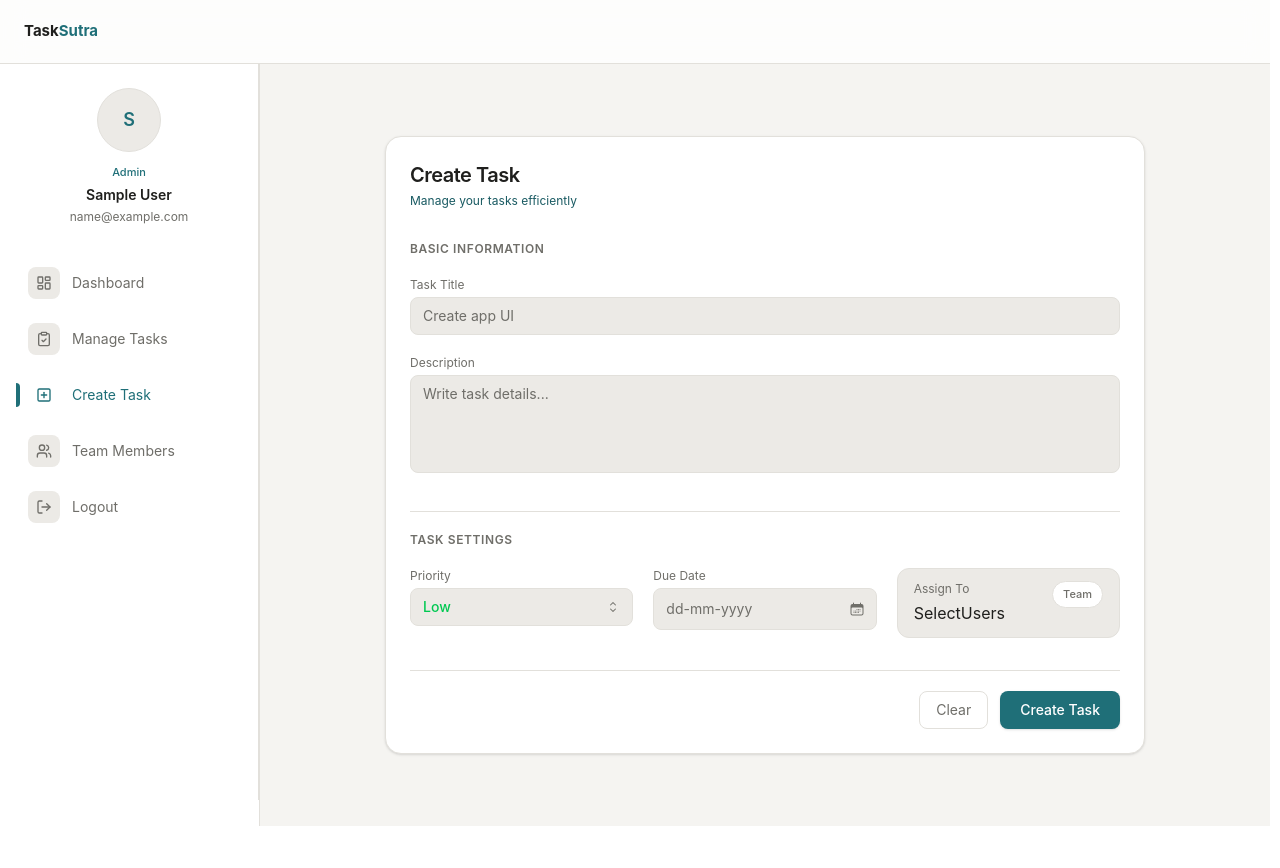
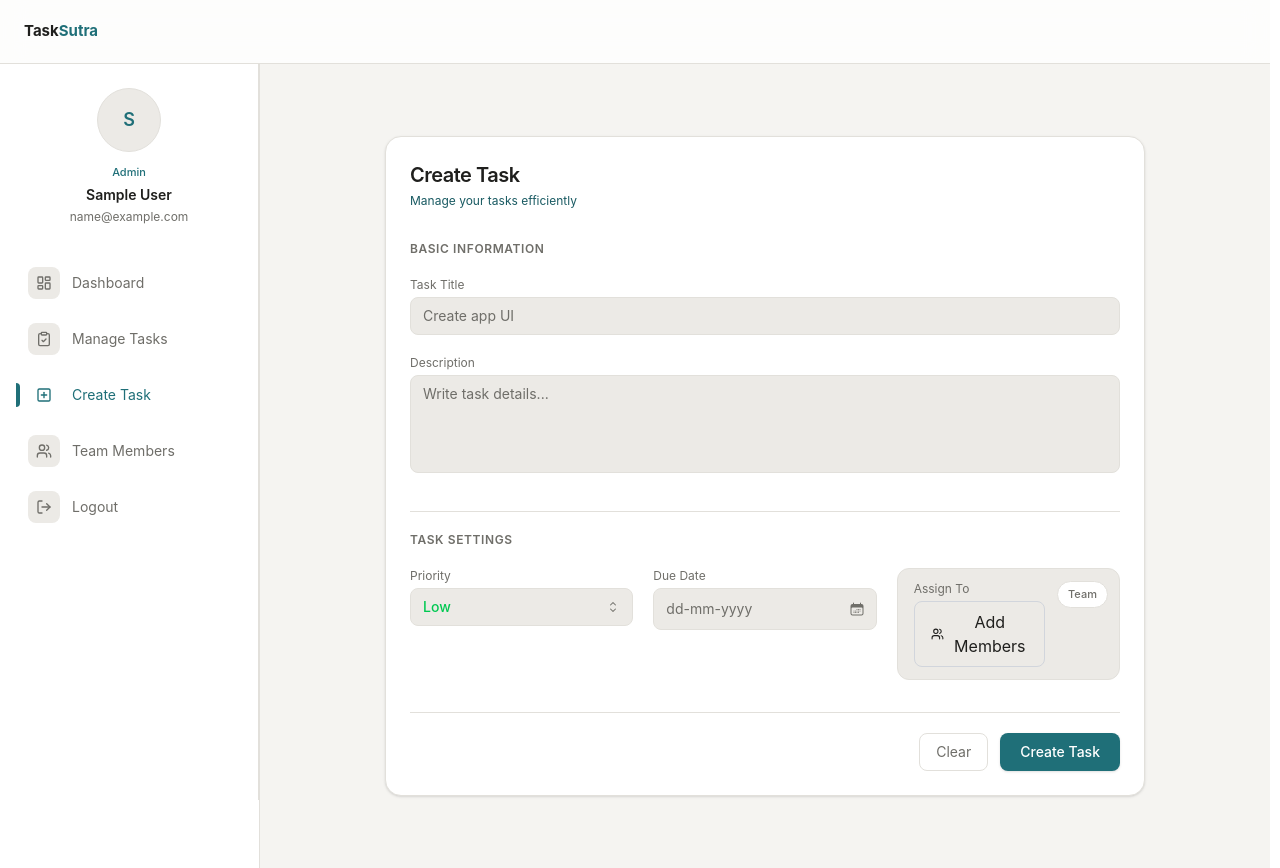
Before and after one commit to virendrasuryawanshi09/TaskSutra, a React (Vite) app in the folder frontend/: page /admin/create-task in a window 1280 px wide. Before the commit the page ends 826 px from the top, so only its background shows below. Built offline with nearby package versions, Linux system fonts and the light colour scheme; sample sign-in values are in the browser's storage.

Commit message:
feat: enhance SelectUsers component with user fetching and selection functionality; add Model component

```diff
--- /dev/null
+++ b/frontend/src/components/Model.jsx
@@ -0,0 +1,9 @@
+import React from 'react'
+
+const Model = ({children, isOpen, onClose, title}) => {
+  return (
+    <div>Model</div>
+  )
+}
+
+export default Model
--- a/frontend/src/components/input/SelectUsers.jsx
+++ b/frontend/src/components/input/SelectUsers.jsx
@@ -1,56 +1,62 @@
-import { useEffect, useState } from "react";
-import React from 'react'
+import React, { useEffect, useState } from "react";
 import axiosInstance from "../../utils/axiosInstance";
-import { set } from "react-datepicker/dist/dist/date_utils.js";
+import { API_PATHS } from "../../utils/apiPaths";
+import { LuUsers } from "react-icons/lu";
 
-const SelectUsers = ({selectedUsers, setSelectedUsers}) => {
-
+const SelectUsers = ({ selectedUsers, setSelectedUsers }) => {
   const [allUsers, setAllUsers] = useState([]);
   const [isModalOpen, setIsModalOpen] = useState(false);
   const [tempSelectedUsers, setTempSelectedUsers] = useState([]);
 
   const getAllUsers = async () => {
     try {
-      const resopnse = await axiosInstance.get(API_PATHS.USERS.GET_ALLUSERS);
-      setAllUsers(resopnse.data);
-    }catch (error) {
+      const response = await axiosInstance.get(API_PATHS.USERS.GET_ALLUSERS);
+      setAllUsers(response.data);
+    } catch (error) {
       console.error("Error fetching users:", error);
-    };
+    }
   };
 
   const toggleUserSelection = (userId) => {
-    setTempSelectedUsers((prev) => {
+    setTempSelectedUsers((prev) =>
       prev.includes(userId)
-      ? prev.filter((id) => id !== userId)
-      : [...prev, userId]
-    })
-  }
+        ? prev.filter((id) => id !== userId)
+        : [...prev, userId]
+    );
+  };
 
   const handleAssign = () => {
     setSelectedUsers(tempSelectedUsers);
     setIsModalOpen(false);
-  }
+  };
 
   const selectedUserAvatars = allUsers
-  .filter((user) => selectedUsers.includes(user._id))
-  .map((user) => user.profileImageUrl);
+    .filter((user) => selectedUsers.includes(user._id))
+    .map((user) => user.profileImageUrl);
 
   useEffect(() => {
     getAllUsers();
   }, []);
 
   useEffect(() => {
-    if(selectedUsers.length === 0) {
+    if (selectedUsers.length === 0) {
       setTempSelectedUsers([]);
     }
-
-    return () => {};
   }, [selectedUsers]);
 
+  return (
+    <div>
+      {selectedUserAvatars.length === 0 && (
+        <button
+          onClick={() => setIsModalOpen(true)}
+          className="flex items-center gap-2 px-4 py-2 rounded-lg border border-gray-300 hover:bg-gray-100 transition"
+        >
+          <LuUsers className="text-lg" />
+          Add Members
+        </button>
+      )}
+    </div>
+  );
+};
 
-  return (
-    <div>SelectUsers</div>
-  )
-}
-
-export default SelectUsers
+export default SelectUsers;
```
